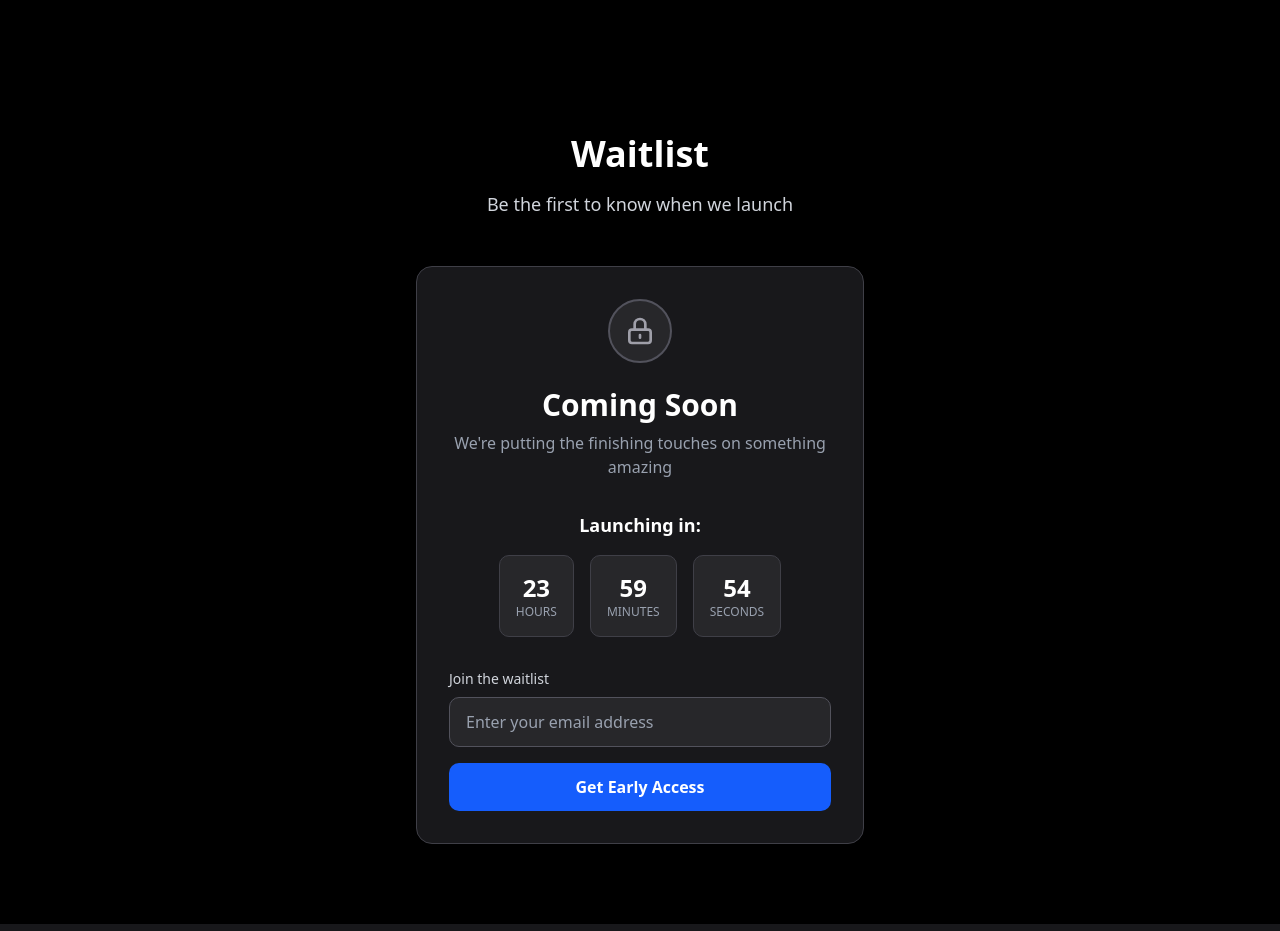
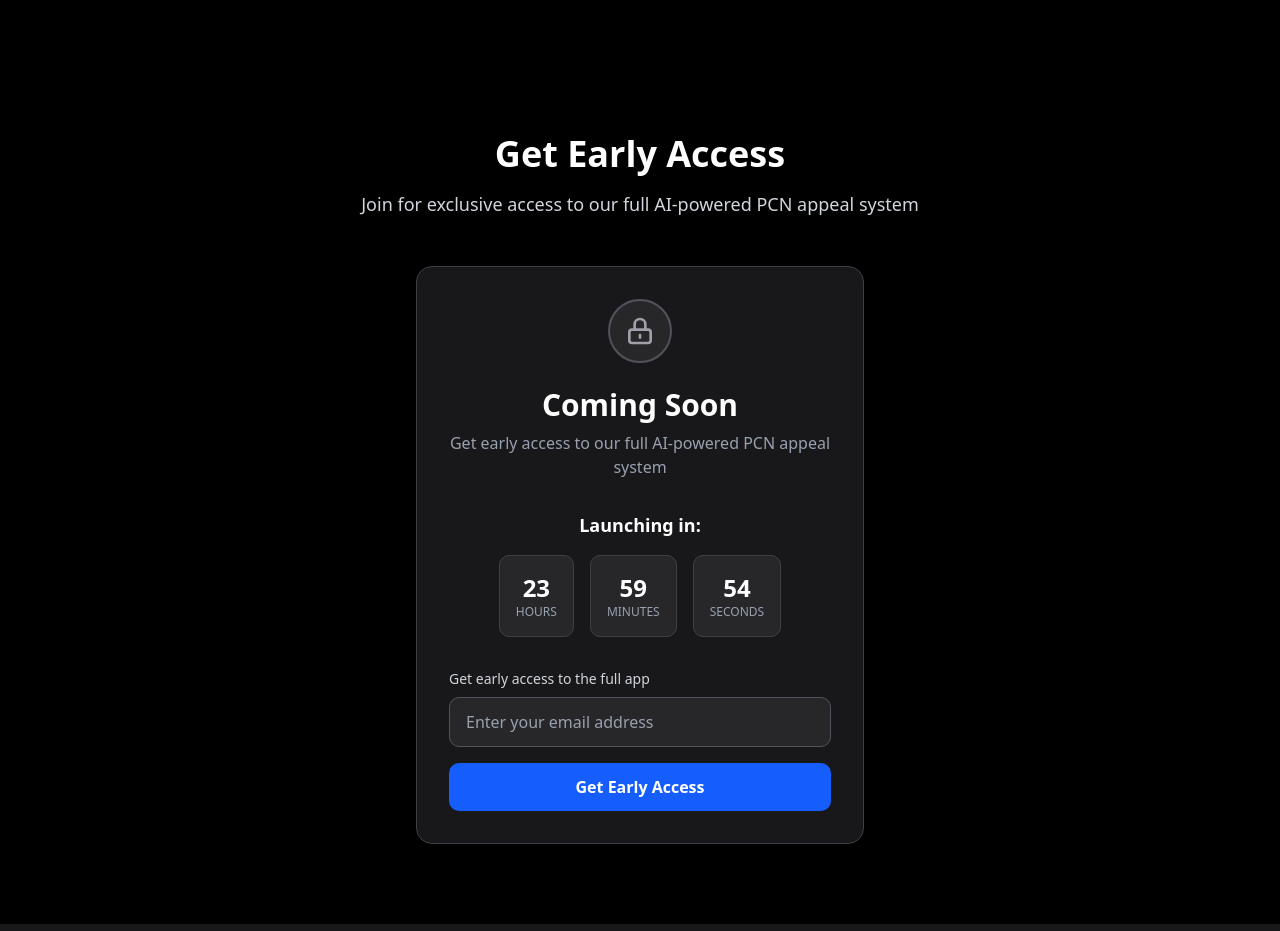
Before and after one commit to devjoe1991/pcn, a Next.js app: page / in a window 1280 px wide. Shown: the part 1360-2291 px from the top of the page. Built offline with nearby package versions, Linux system fonts and the light colour scheme; no server answers.

Commit message:
✨ Update ComingSoon component text for clarity and engagement. Changed "Waitlist" to "Get Early Access" and revised accompanying descriptions to better reflect the service offered, enhancing user experience.

```diff
--- a/components/ComingSoon.tsx
+++ b/components/ComingSoon.tsx
@@ -75,10 +75,10 @@ export default function ComingSoon() {
       <div className="max-w-7xl mx-auto px-4">
         <div className="text-center mb-12">
           <h2 className="text-3xl sm:text-4xl font-bold mb-4 text-white">
-            Waitlist
+            Get Early Access
           </h2>
           <p className="text-lg text-gray-300 max-w-2xl mx-auto">
-            Be the first to know when we launch
+            Join for exclusive access to our full AI-powered PCN appeal system
           </p>
         </div>
 
@@ -106,7 +106,7 @@ export default function ComingSoon() {
           {/* Coming Soon Text */}
           <div className="text-center mb-8">
             <h1 className="text-3xl font-bold text-white mb-2">Coming Soon</h1>
-            <p className="text-gray-400">We&apos;re putting the finishing touches on something amazing</p>
+            <p className="text-gray-400">Get early access to our full AI-powered PCN appeal system</p>
           </div>
 
           {/* Countdown Timer */}
@@ -135,7 +135,7 @@ export default function ComingSoon() {
             <form onSubmit={handleSubmit} className="space-y-4">
               <div>
                 <label htmlFor="email" className="block text-sm font-medium text-gray-300 mb-2">
-                  Join the waitlist
+                  Get early access to the full app
                 </label>
                 <input
                   type="email"
@@ -171,7 +171,7 @@ export default function ComingSoon() {
                 </svg>
               </div>
               <h3 className="text-xl font-semibold text-white mb-2">You&apos;re on the list!</h3>
-              <p className="text-gray-400">We&apos;ll notify you as soon as we launch.</p>
+              <p className="text-gray-400">We&apos;ll notify you with access to the full app.</p>
             </div>
           )}
           </div>
```
